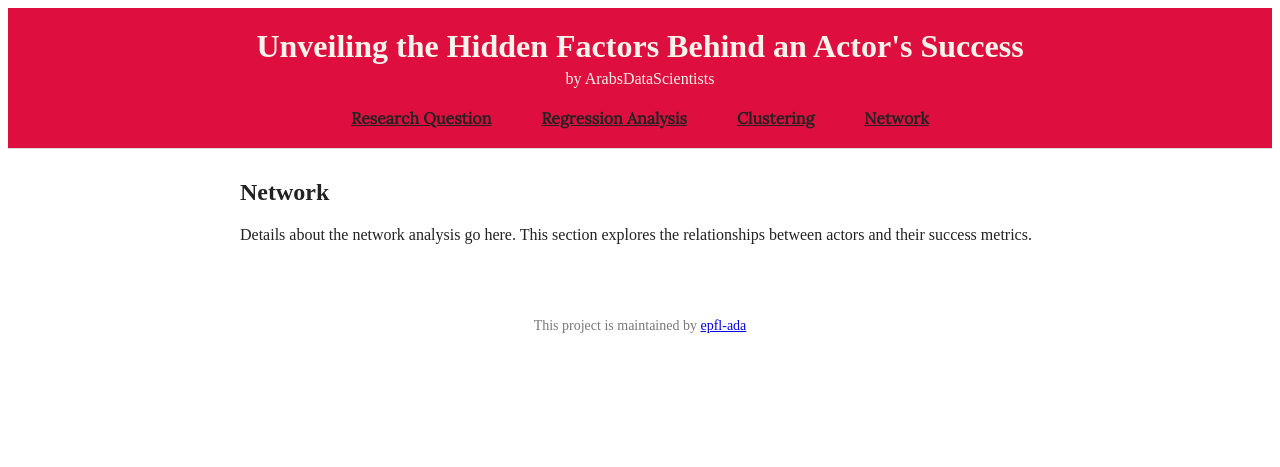
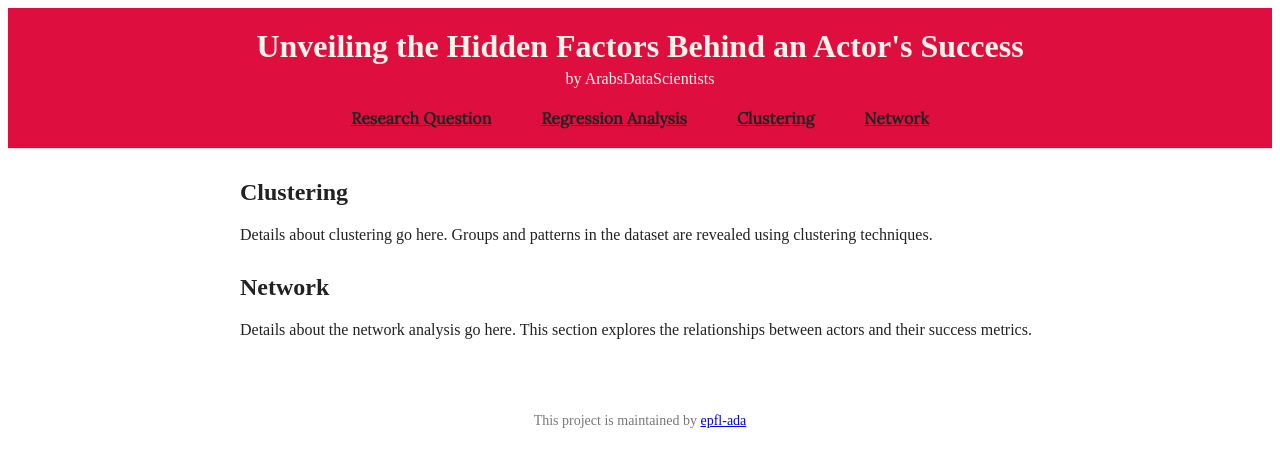
Before and after one commit to epfl-ada/ada-2024-project-arabsdatascientists2024, a Jekyll site: the page built from README.md, in a window 1280 px wide. Shown: the top 467 px of the page. Built offline with Jekyll 4.4.1, drawn with Linux system fonts in a browser that asks for light colours; our own code applies the rules of GitHub Pages for plain Markdown files.

Commit message:
Update clustering.md

```diff
--- a/clustering.md
+++ b/clustering.md
@@ -1,5 +1,7 @@
 ---
-layout: default
-title: Research Question
-permalink: /clustering/
+layout: section
+id: clustering
+title: Clustering
 ---
+
+Details about clustering go here. Groups and patterns in the dataset are revealed using clustering techniques.
```
